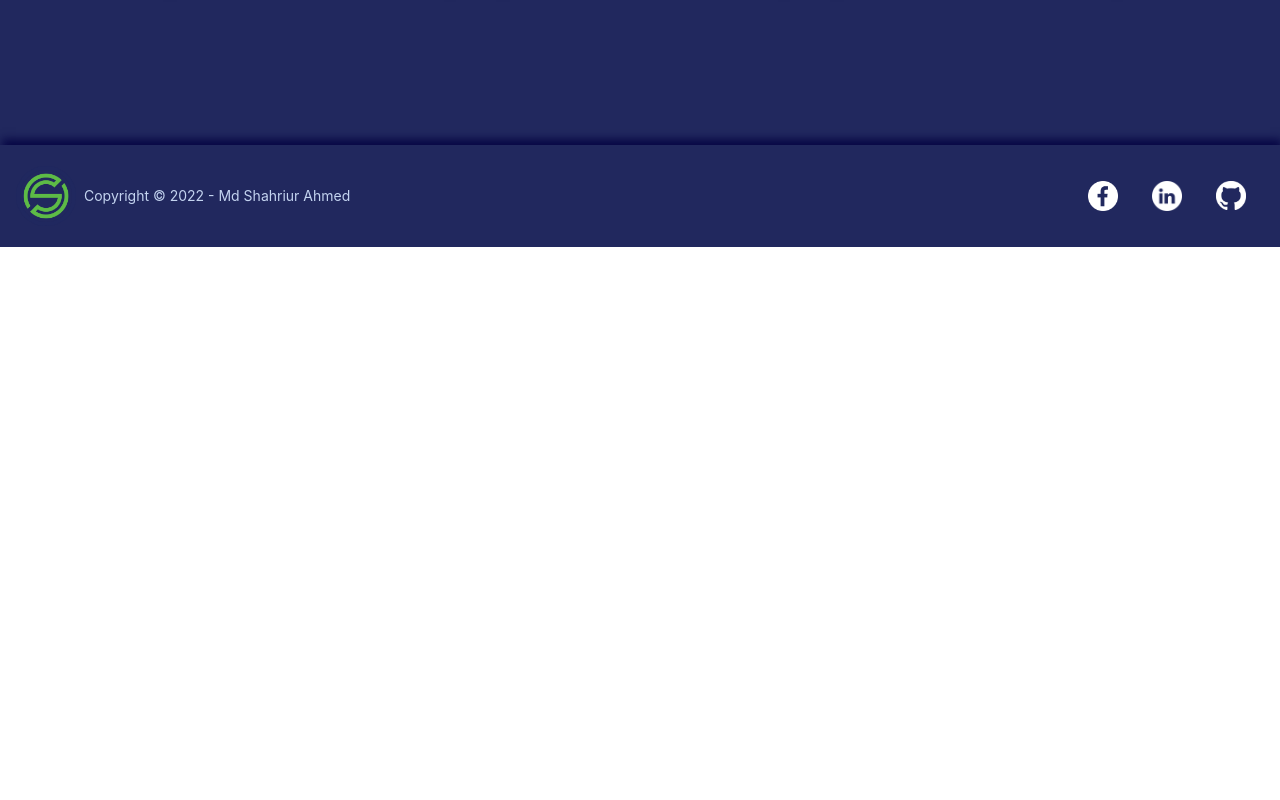
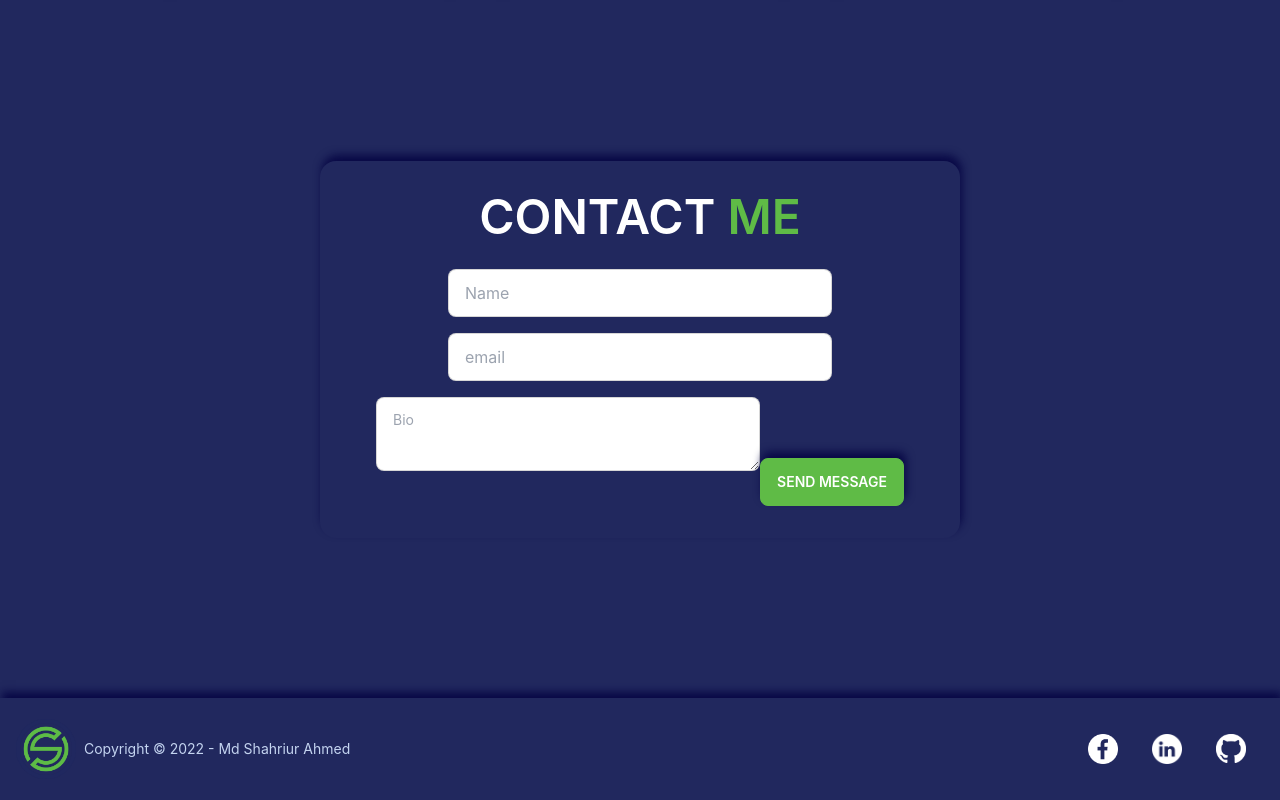
Before and after one commit to mdshahriurahmed/portfolio, a React (Create React App) app: page / in a window 1280 px wide. Shown: the part 2745-3545 px from the top of the page. Before the commit the page ends 2992 px from the top, so only its background shows below. Built offline with nearby package versions, Linux system fonts and the light colour scheme.

Commit message:
contact for added

```diff
--- a/package.json
+++ b/package.json
@@ -10,6 +10,7 @@
     "@testing-library/react": "^13.3.0",
     "@testing-library/user-event": "^13.5.0",
     "daisyui": "^2.15.2",
+    "emailjs-com": "^3.2.0",
     "react": "^18.1.0",
     "react-dom": "^18.1.0",
     "react-router-dom": "^6.3.0",
--- /dev/null
+++ b/src/Components/Contact.css
@@ -0,0 +1,3 @@
+.customshadow {
+    box-shadow: 0px 5px 10px rgb(2, 2, 70);
+}
--- /dev/null
+++ b/src/Components/Contact.js
@@ -0,0 +1,39 @@
+import React from 'react';
+import './Contact.css'
+import emailjs from 'emailjs-com'
+
+const Contact = () => {
+    const sentEmail = event => {
+        event.preventDefault();
+        emailjs.sendForm('service_s83yb4i', 'template_tijz4rv', event.target, 'g16R2BjQAkO5fojLp').then(res => {
+            alert("Message sent successfully!!")
+        }).catch(err => alert("Failed to sent message"));
+    }
+    return (
+        <div className='flex justify-center mt-16 pb-40'>
+            <div class="card lg:w-1/2 md:w-1/2 bg-primary customshadow">
+
+                <div class="card-body items-center text-center">
+                    <h1 className=' mb-5 uppercase text-5xl font-semibold text-base-100'>Contact <span className='text-secondary'>Me</span> </h1>
+                    <form onSubmit={sentEmail}>
+
+                        <input type="text" name="name" placeholder="Name" class="input input-bordered  w-96 mb-4" required />
+
+
+                        <input type="text" name="email" placeholder="email" class="input input-bordered  w-96 mb-4" required />
+
+
+                        <textarea class="textarea input-bordered w-96 mb-4" name="message" placeholder="Bio" required></textarea>
+
+
+                        <button class="btn btn-secondary text-white mt-5 customshadow">Send Message</button>
+
+                    </form>
+
+                </div>
+            </div>
+        </div>
+    );
+};
+
+export default Contact;
--- a/src/Components/Home.js
+++ b/src/Components/Home.js
@@ -1,5 +1,6 @@
 import React from 'react';
 import About from './About';
+import Contact from './Contact';
 import Skills from './Header/Skills';
 import Main from './Main';
 import MyProjects from './MyProjects';
@@ -12,6 +13,7 @@ const Home = () => {
             <About></About>
             <Skills></Skills>
             <MyProjects></MyProjects>
+            <Contact></Contact>
         </div>
     );
 };
--- a/src/Components/MyProjects.js
+++ b/src/Components/MyProjects.js
@@ -6,7 +6,7 @@ import './MyProjects.css'
 
 const MyProjects = () => {
     return (
-        <div className='px-40 pb-40'>
+        <div className='px-40 pb-28'>
             <h1 className='text-base-100 text-5xl uppercase font-semibold pb-8  mb-10'>MY <span className='text-secondary'>Projects</span></h1>
             <div className='grid grid-cols-1 lg:grid-cols-3 md:grid-cols-2 gap-10'>
                 <div className='mt-10 customShadow p-5'>
```
Also changed, not shown: 2 other files (tests, documents, lock files or other folders).
